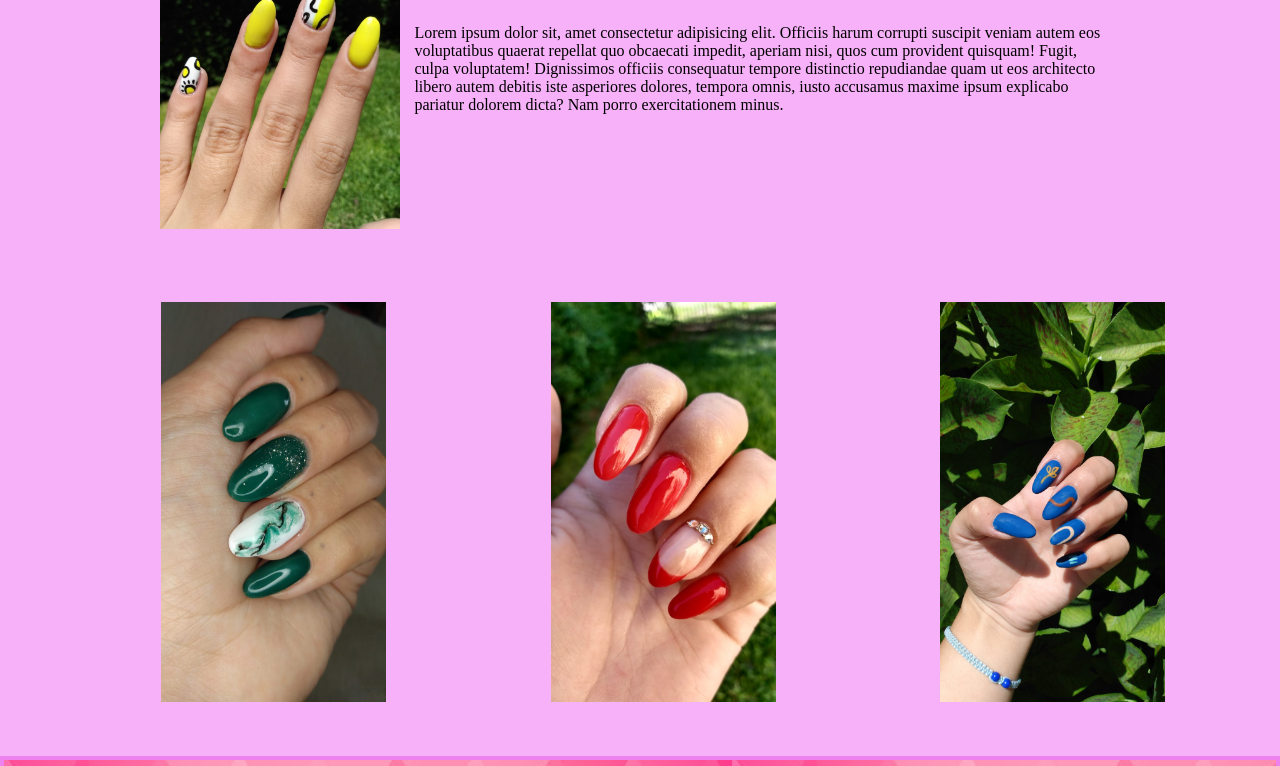
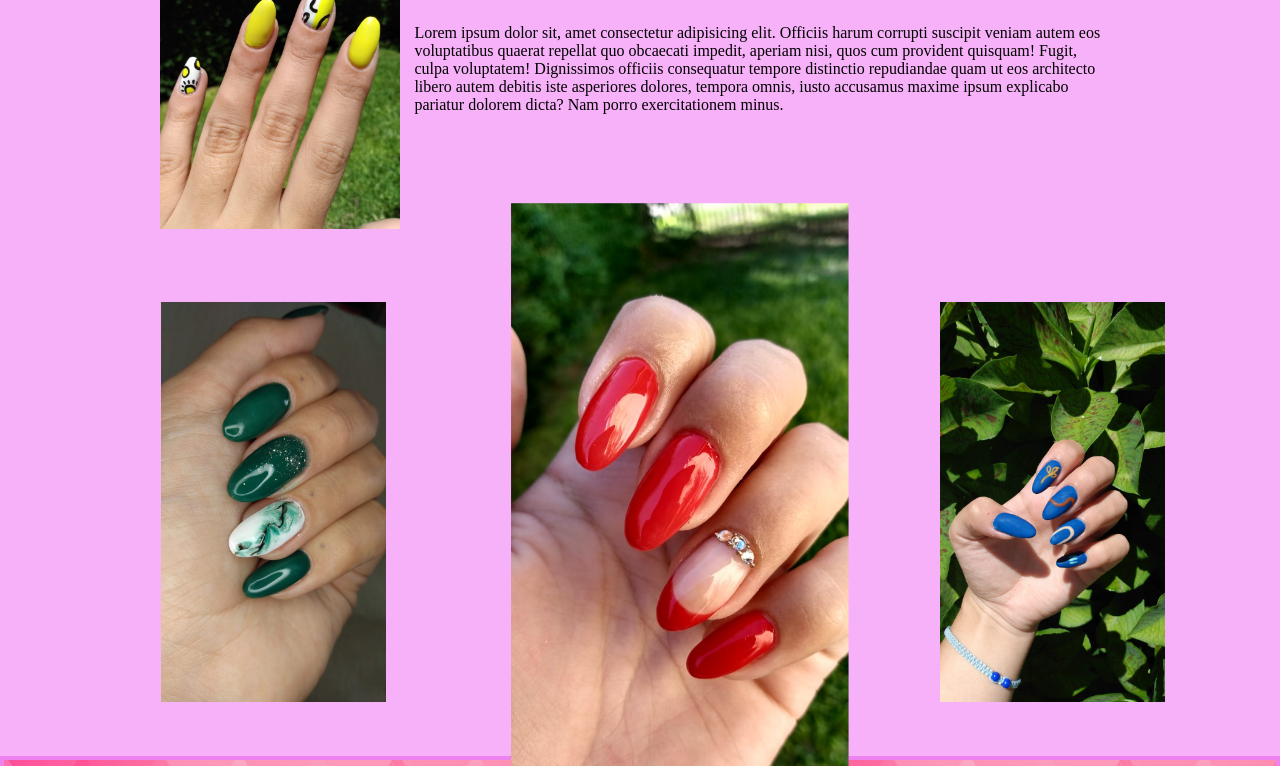
Before and after one commit to LeandroRaymondi/ODNails, a plain HTML site: page index.html in a window 1280 px wide. Shown: the part 530-1296 px from the top of the page. Drawn offline with Linux system fonts and the light colour scheme.

Commit message:
agrego transform

```diff
--- a/css/estilos.css
+++ b/css/estilos.css
@@ -116,6 +116,10 @@ header {
 
 .div__imagenes__exposicion__2 {
     grid-area: div__imagenes__exposicion__2;
+}
+
+.imagen__desafio {
+    transform: scale(1.5);
 }
 
 /*-Footer-*/
--- a/index.html
+++ b/index.html
@@ -53,7 +53,7 @@
                             alt="Diseño verde galactico" />
                     </div>
                     <div class="div__imagenes__exposicion__1">
-                        <img class="imagen__exposicion" src="recursos/imagen-muestra-2.jpeg" alt="Diseño rojo strass" />
+                        <img class="imagen__exposicion imagen__desafio" src="recursos/imagen-muestra-2.jpeg" alt="Diseño rojo strass" />
                     </div>
                     <div class="div__imagenes__exposicion__2">
                         <img class="imagen__exposicion" src="recursos/imagen-muestra-3.jpeg" alt="Diseño Inca" />
```
